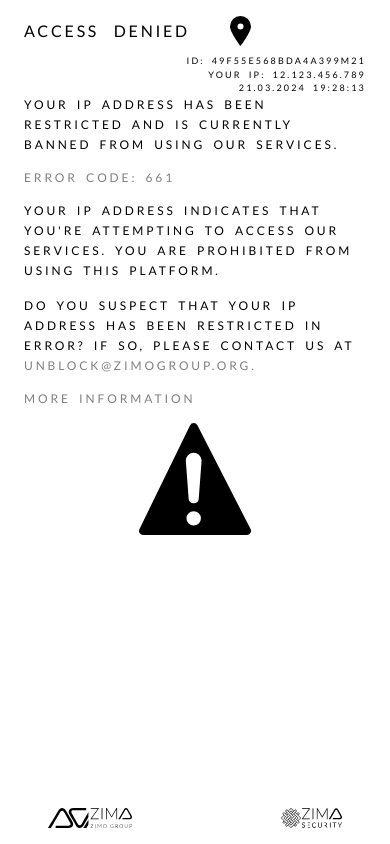
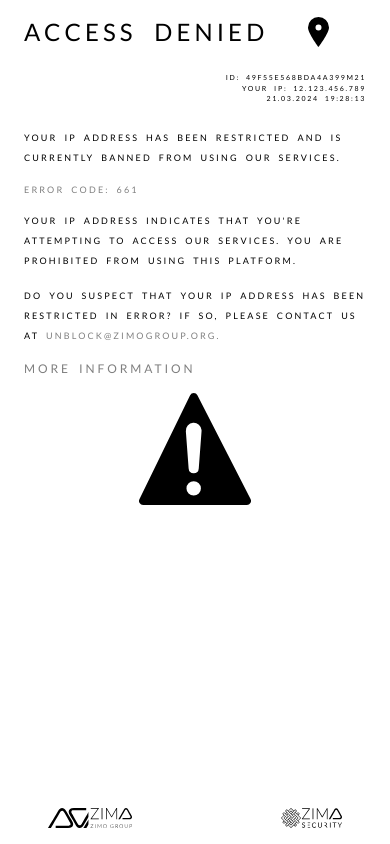
Before and after one commit to HisamNasir/Access-Denied, a Next.js app: page / in a window 390 px wide. Built offline with nearby package versions, Linux system fonts and the light colour scheme.

Commit message:
Update page.tsx

```diff
--- a/app/page.tsx
+++ b/app/page.tsx
@@ -5,10 +5,10 @@ import Sidebar from "./ui/Sidebar";
 export default function Home() {
   return (
     <main>
-      <div className=" relative font px-6 sm:px-12 py-4 md:px-16 md:py-8 lg:px-18 lg:py-10 2xl:px-20 2xl:py-12 sm:space-y-[38px] md:space-y-[48px] lg:space-y-[45px] 2xl:space-y-[70px]">
-        <div className=" md:flex space-y-2 justify-between">
+      <div className=" relative  font px-6 sm:px-12 py-4 md:px-16 md:py-8 lg:px-18 lg:py-10 2xl:px-20 2xl:py-12 sm:space-y-[38px] md:space-y-[48px] lg:space-y-[45px] 2xl:space-y-[70px]">
+        <div className=" sm:flex space-y-6 max-sm:mb-6 justify-between">
           <div className=" max-h-min flex items-center gap-10 md:gap-12 lg:gap-16 xl:gap-20 2xl:gap-[100px]">
-            <h1 className=" sm:text-3xl md:text-4xl lg:text-5xl xl:text-6xl 2xl:text-[65px]">
+            <h1 className=" text-2xl sm:text-3xl md:text-4xl lg:text-5xl xl:text-6xl 2xl:text-[65px]">
               Access Denied
             </h1>
             <Image
@@ -19,7 +19,7 @@ export default function Home() {
               src={"/location.svg"}
             />
           </div>
-          <div className=" sm:space-y-2 text-[9px] lg:text-xs text-end ">
+          <div className="sm:space-y-2 text-[7px] lg:text-xs text-end ">
             <p>ID: 49f55e568bda4a399m21</p>
             <p>YOUR IP: 12.123.456.789</p>
             <p>
@@ -30,18 +30,18 @@ export default function Home() {
         </div>
         <div className=" flex max-md:flex-col justify-center items-center gap-4">
           <div className=" space-y-[15px] sm:space-y-[25px] md:space-y-[30px] lg:space-y-[35px] 2xl:space-y-[70px] ">
-            <p className="  leading-5 md:leading-8 lg:leading-10 2xl:leading-[48px] text-xs lg:text-xs xl:text-md 2xl:text-xl">
+            <p className="  leading-5 md:leading-8 lg:leading-10 2xl:leading-[48px] text-[9px] md:text-xs xl:text-md 2xl:text-xl">
               YOUR IP ADDRESS HAS BEEN RESTRICTED AND IS CURRENTLY BANNED FROM
               USING OUR SERVICES.
             </p>
-            <p className=" opacity-50 text-xs lg:text-xs 2xl:text-xl ">
+            <p className=" opacity-50 text-[9px] md:text-xs xl:text-md 2xl:text-xl ">
               Error Code: 661
             </p>
-            <p className="  leading-5 md:leading-8 lg:leading-10 2xl:leading-[48px] text-xs lg:text-xs 2xl:text-xl xl:w-[70%]">
+            <p className="  leading-5 md:leading-8 lg:leading-10 2xl:leading-[48px] text-[9px] md:text-xs xl:text-md 2xl:text-xl xl:w-[70%]">
               YOUR IP ADDRESS INDICATES THAT YOU&apos;RE ATTEMPTING TO ACCESS
               OUR SERVICES. YOU ARE PROHIBITED FROM USING THIS PLATFORM.
             </p>
-            <p className="  leading-5 md:leading-8 lg:leading-10 2xl:leading-[48px] text-xs lg:text-xs 2xl:text-xl xl:w-[70%]">
+            <p className="  leading-5 md:leading-8 lg:leading-10 2xl:leading-[48px] text-[9px] md:text-xs xl:text-md 2xl:text-xl xl:w-[70%]">
               Do you suspect that your IP address has been restricted in error?
               If so, please contact us at{" "}
               <Link
```
